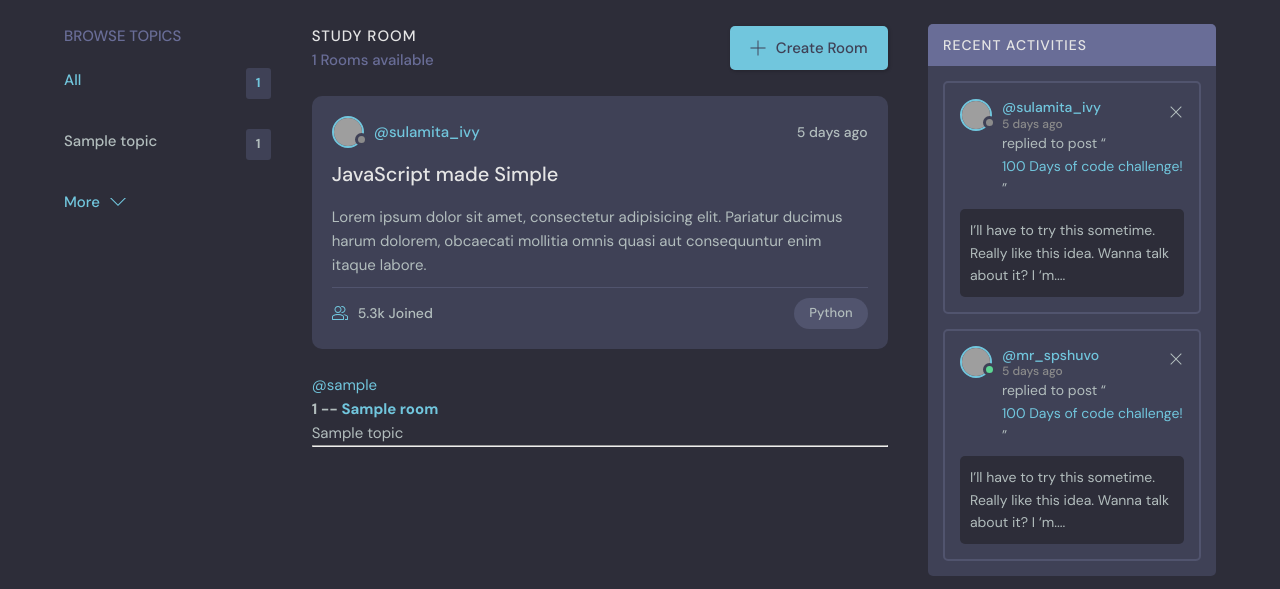
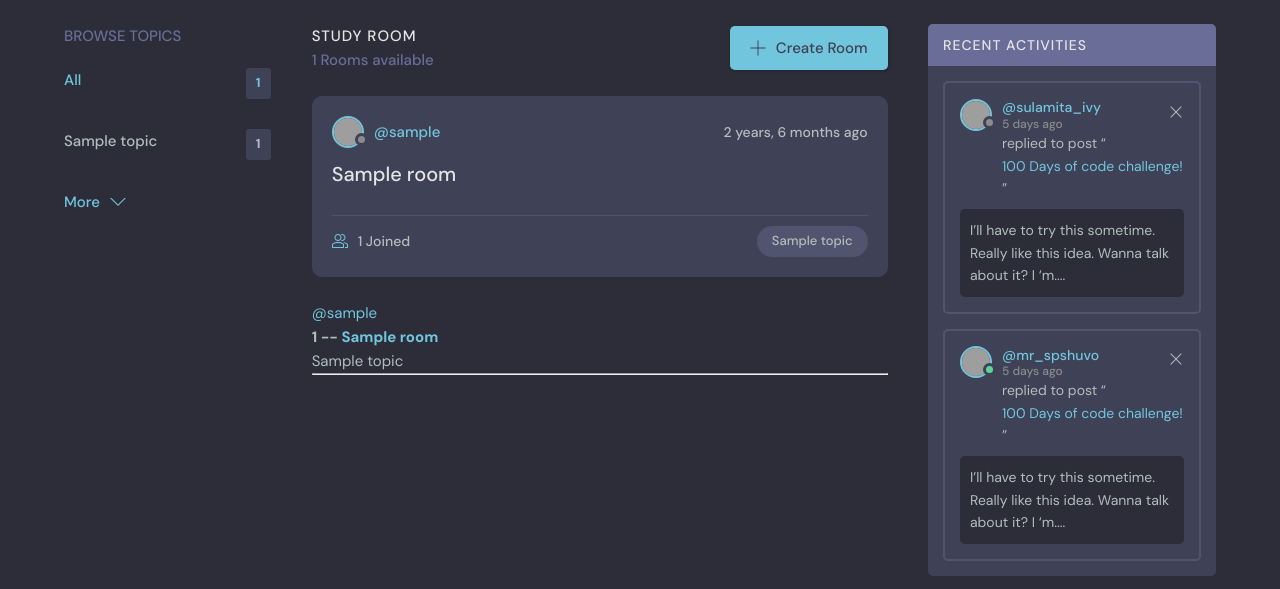
Before and after one commit to Megidd/studybud, a Django app: template base/templates/base/home.html in a window 1280 px wide. Shown: the part 76-665 px from the top of the page. Run offline with Django 4.2, Linux system fonts and the light colour scheme; the template is opened without the code that fills it: most values are stand-ins (such as "Sample title", 1, 10 or a date in 2020); grey boxes are pictures that could not be loaded.

Commit message:
Add template statements to theme

```diff
--- a/base/templates/base/feed_component.html
+++ b/base/templates/base/feed_component.html
@@ -1,24 +1,25 @@
+{% for room in rooms %}
 <div class="roomListRoom">
     <div class="roomListRoom__header">
-      <a href="profile.html" class="roomListRoom__author">
+        {% if room.host is not None %}
+      <a href="{% url 'user-profile' room.host.id %}" class="roomListRoom__author">
         <div class="avatar avatar--small">
           <img src="https://randomuser.me/api/portraits/women/11.jpg" />
         </div>
-        <span>@sulamita_ivy</span>
+        <span>@{{room.host.username}}</span>
       </a>
       <div class="roomListRoom__actions">
-        <span>5 days ago</span>
+        <span>{{room.created|timesince}} ago</span>
       </div>
+      {% else %}
+      <span>@{{room.host.username}}</span>
+      {% endif %}
     </div>
     <div class="roomListRoom__content">
-      <a href="room.html">JavaScript made Simple</a>
-      <p>
-        Lorem ipsum dolor sit amet, consectetur adipisicing elit. Pariatur ducimus harum dolorem, obcaecati
-        mollitia omnis quasi aut consequuntur enim itaque labore.
-      </p>
+      <a href="{% url 'room' room.id %}">{{room.name}}</a>
     </div>
     <div class="roomListRoom__meta">
-      <a href="room.html" class="roomListRoom__joined">
+      <a href="{% url 'room' room.id %}" class="roomListRoom__joined">
         <svg version="1.1" xmlns="http://www.w3.org/2000/svg" width="32" height="32" viewBox="0 0 32 32">
           <title>user-group</title>
           <path
@@ -34,12 +35,12 @@
             d="M12 16c3.859 0 7-3.141 7-7s-3.141-7-7-7c-3.859 0-7 3.141-7 7s3.141 7 7 7zM12 4c2.757 0 5 2.243 5 5s-2.243 5-5 5-5-2.243-5-5c0-2.757 2.243-5 5-5z">
           </path>
         </svg>
-        5.3k Joined
+        {{room.participants.count}} Joined
       </a>
-      <p class="roomListRoom__topic">Python</p>
+      <p class="roomListRoom__topic">{{room.topic.name}}</p>
     </div>
   </div>
-
+  {% endfor %}
 
 
 <div>
```
